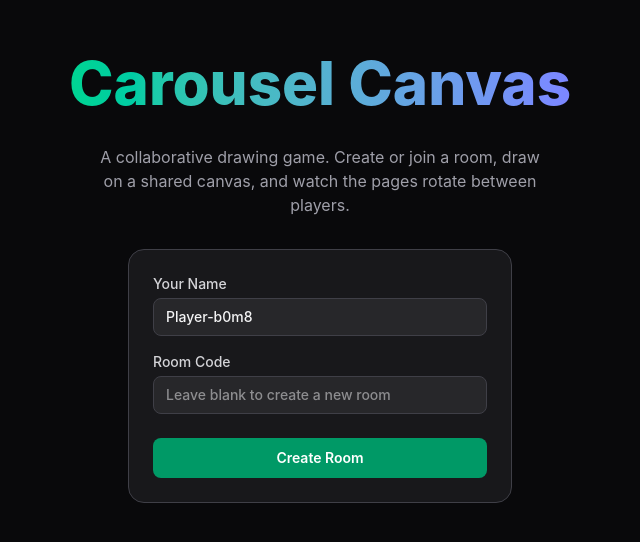
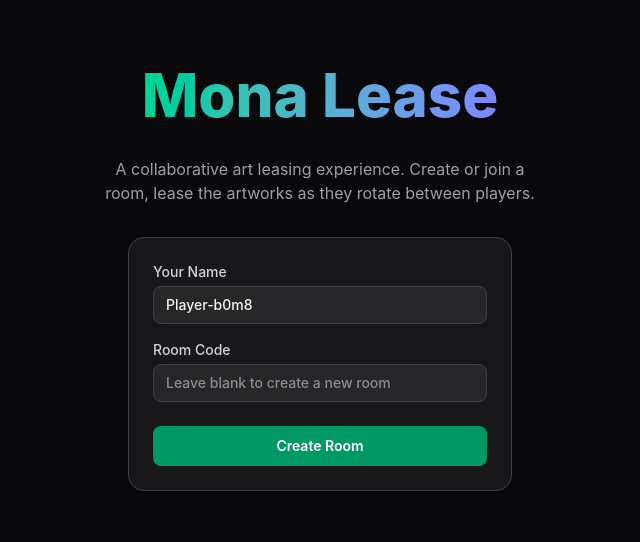
Before and after one commit to Rayliva/MonaLease, a React (Vite) app: page / in a window 1280 px wide. Shown: the part 122-664 px from the top of the page, without its empty margins (320-960 px from the left). Built offline with nearby package versions, Linux system fonts and the light colour scheme; no server answers; what @liveblocks/client, @liveblocks/react would draw is missing.

Commit message:
Update naming

```diff
--- a/src/pages/HomePage.tsx
+++ b/src/pages/HomePage.tsx
@@ -18,11 +18,11 @@ export function HomePage() {
   return (
     <div className="flex min-h-screen flex-col items-center justify-center gap-8 bg-zinc-950 px-4">
       <h1 className="bg-gradient-to-r from-emerald-400 to-indigo-400 bg-clip-text text-6xl font-extrabold text-transparent">
-        Carousel Canvas
+        Mona Lease
       </h1>
       <p className="max-w-md text-center text-zinc-400">
-        A collaborative drawing game. Create or join a room, draw on a shared
-        canvas, and watch the pages rotate between players.
+        A collaborative art leasing experience. Create or join a room, lease
+        the artworks as they rotate between players.
       </p>
 
       <div className="flex w-full max-w-sm flex-col gap-4 rounded-2xl border border-zinc-700 bg-zinc-900 p-6">
```
Also changed, not shown: 1 other file (tests, documents, lock files or other folders).
